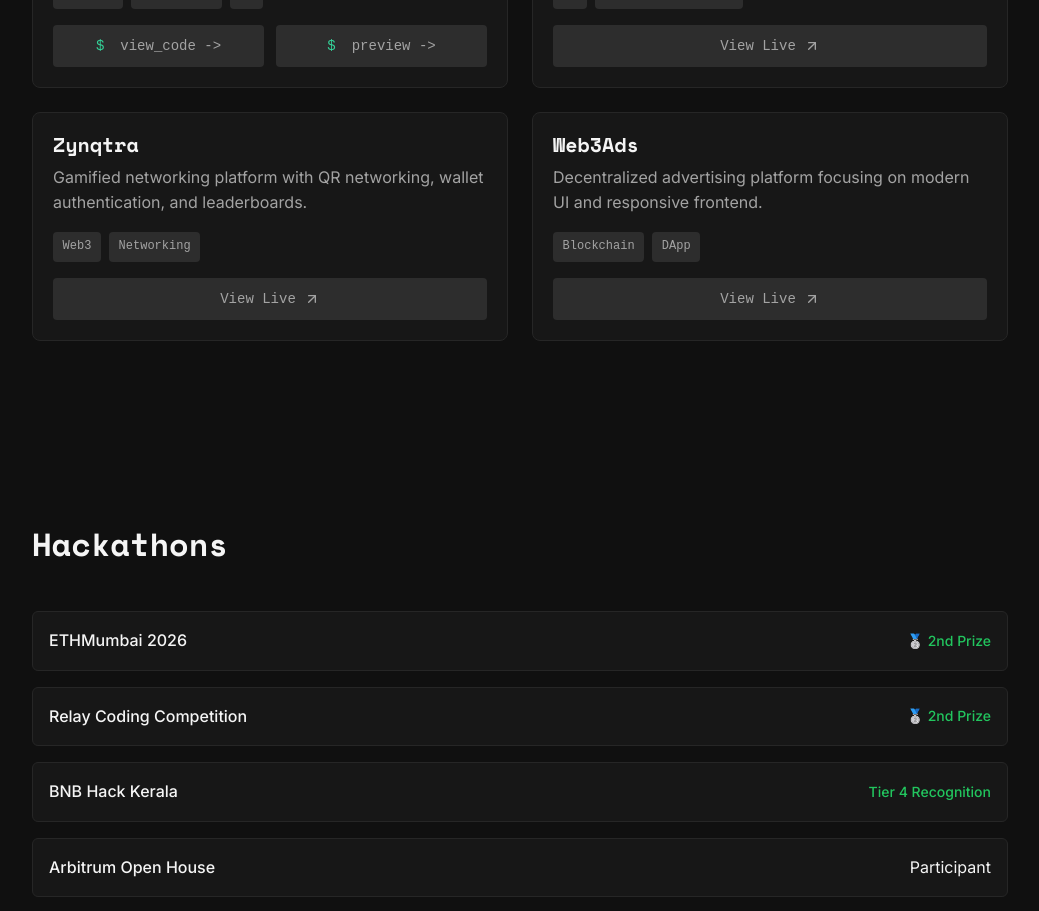
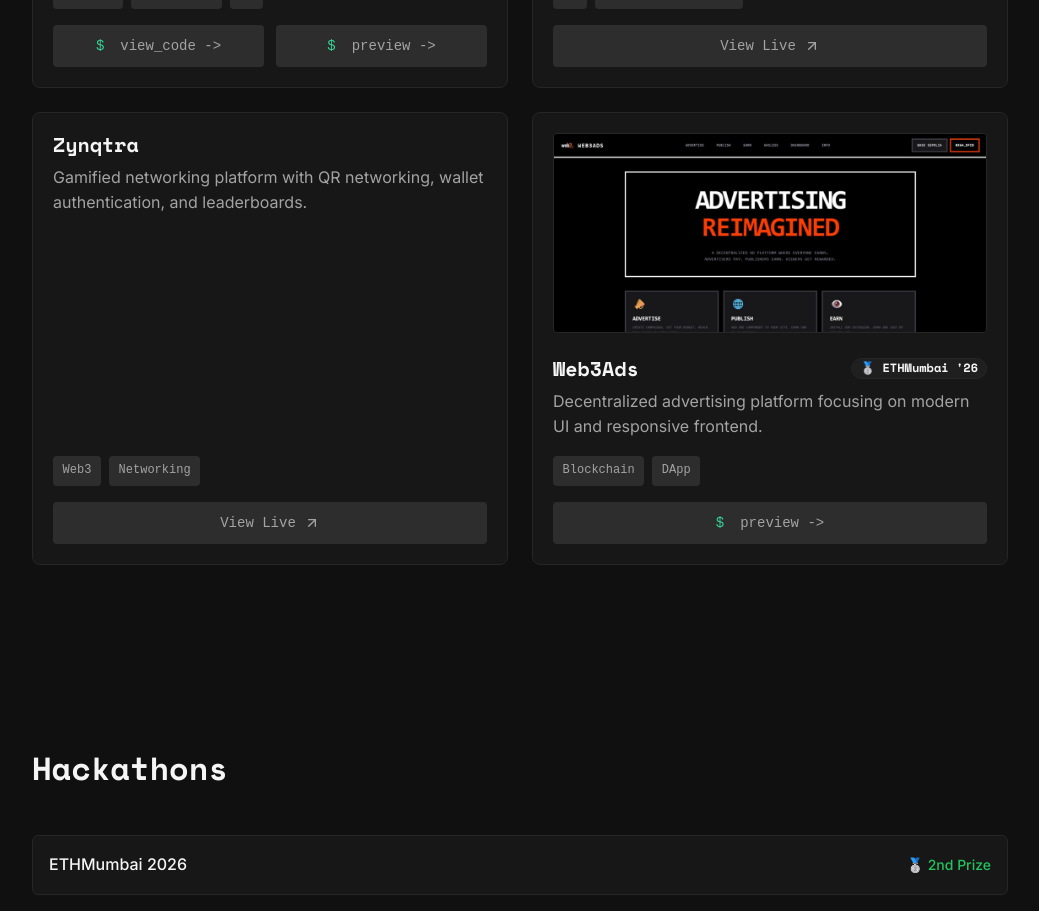
Before and after one commit to LyfSeeker/My-Portfolio, a React (Vite) app: page / in a window 1280 px wide. Shown: the part 3080-3991 px from the top of the page, without its empty margins (120-1159 px from the left). Built offline with nearby package versions, Linux system fonts and the light colour scheme.

Commit message:
feat: add Web3Ads screenshot, link, and ETH Mumbai 2nd prize badge

```diff
--- a/src/App.jsx
+++ b/src/App.jsx
@@ -196,14 +196,20 @@
               </div>
             </div>
             <div className="project-card">
-              <h3 className="project-title">Web3Ads</h3>
+              <img src="/web3ads.png" alt="Web3Ads preview" style={{ width: '100%', height: '200px', objectFit: 'cover', objectPosition: 'top', borderRadius: '4px', marginBottom: '1.5rem', border: '1px solid var(--border)' }} />
+              <h3 className="project-title" style={{ display: 'flex', justifyContent: 'space-between', alignItems: 'center' }}>
+                Web3Ads
+                <span style={{ fontSize: '0.75rem', backgroundColor: 'var(--bg-tertiary)', padding: '2px 8px', borderRadius: '12px', border: '1px solid var(--border)', display: 'flex', alignItems: 'center', gap: '4px' }}>
+                  🥈 ETHMumbai '26
+                </span>
+              </h3>
               <p className="project-desc">Decentralized advertising platform focusing on modern UI and responsive frontend.</p>
               <div className="project-tags">
                 <span className="tag">Blockchain</span>
                 <span className="tag">DApp</span>
               </div>
               <div className="project-links">
-                <a href="#" target="_blank" rel="noopener noreferrer" aria-label="View Project Live">View Live <ArrowUpRight size={16} /></a>
+                <a href="https://web3ads.wtf" target="_blank" rel="noopener noreferrer" aria-label="View Web3Ads Live"><span className="term-prompt">$</span> preview -&gt;</a>
               </div>
             </div>
           </div>
```
Also changed, not shown: public/web3ads.png (added).
